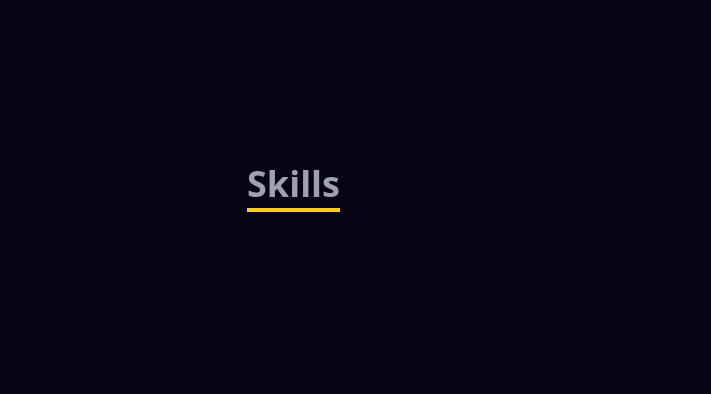
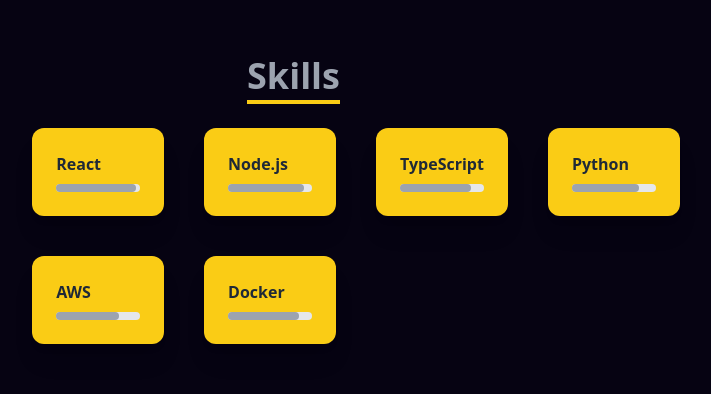
Before and after one commit to Daemon403/portfolio, a React (Create React App) app: page / in a window 1280 px wide. Shown: the part 1800-2194 px from the top of the page, without its empty margins (284-995 px from the left). Built offline with nearby package versions, Linux system fonts and the light colour scheme.

Commit message:
created footer

```diff
--- a/src/App.js
+++ b/src/App.js
@@ -4,6 +4,8 @@
 import About from './components/About';
 import Skills from './components/Skills';
 import Contact from './components/Contact';
+import Projects from './components/Projects';
+import Footer from './components/Footer';
 
 export default function App() {
   return (
@@ -12,7 +14,9 @@
       <Home />
       <About />
       <Skills />
+      <Projects />
       <Contact />
+      <Footer />
     </div>
 
   )
--- /dev/null
+++ b/src/components/Footer.jsx
@@ -0,0 +1,21 @@
+import React from "react";
+import {FaBars, FaTimes,FaGithub, FaLinkedin} from 'react-icons/fa'
+import { SiGmail } from 'react-icons/si'
+const Projects = () => {
+          {/* Footer */}
+          <footer className="bg-gradient-to-br from-gray-900 to-blue-900 text-white py-12 mt-20">
+          <div className="max-w-4xl mx-auto px-4 text-center">
+            <div className="bg-white/10 backdrop-blur-sm rounded-xl p-8">
+              <h3 className="text-2xl font-bold mb-4">Let's work together!</h3>
+              <p className="text-blue-200 mb-6">Open for freelance opportunities and collaborations</p>
+              <div className="flex justify-center space-x-6">
+                <a href="#" className="hover:text-blue-300 transition-colors"><FaGithub size={24} /></a>
+                <a href="#" className="hover:text-blue-300 transition-colors"><FaLinkedin size={24} /></a>
+                <a href="mailto:nicholasmutsaka@gmail.com" className="hover:text-blue-300 transition-colors"><SiGmail size={24} /></a>
+              </div>
+            </div>
+          </div>
+        </footer>
+}
+export default Projects
+// Compare this snippet from portfolio-react-app/src/components/Experience.jsx:
--- a/src/components/Skills.jsx
+++ b/src/components/Skills.jsx
@@ -11,8 +11,30 @@
                     Skills
                     </p>
                     </div>
+
                 </div>
+                <div className="grid grid-cols-5 md:grid-cols-4 gap-10">
+            {[
+              { name: 'React', level: '95%' },
+              { name: 'Node.js', level: '90%' },
+              { name: 'TypeScript', level: '85%' },
+              { name: 'Python', level: '80%' },
+              { name: 'AWS', level: '75%' },
+              { name: 'Docker', level: '85%' }
+            ].map((skill) => (
+              <div key={skill.name} className="bg-yellow-400 p-6 rounded-xl shadow-xl hover:shadow-2xl transition-all hover:-translate-y-1">
+                <p className="font-semibold text-gray-800 mb-2">{skill.name}</p>
+                <div className="w-full bg-gray-200 rounded-full h-2">
+                  <div
+                    className="bg-gray-400 h-2 rounded-full transition-all duration-500"
+                    style={{ width: skill.level }}
+                  />
+                </div>
+              </div>
+            ))}
+          </div>
             </div>
+
         </div>
 
     </div>
```
